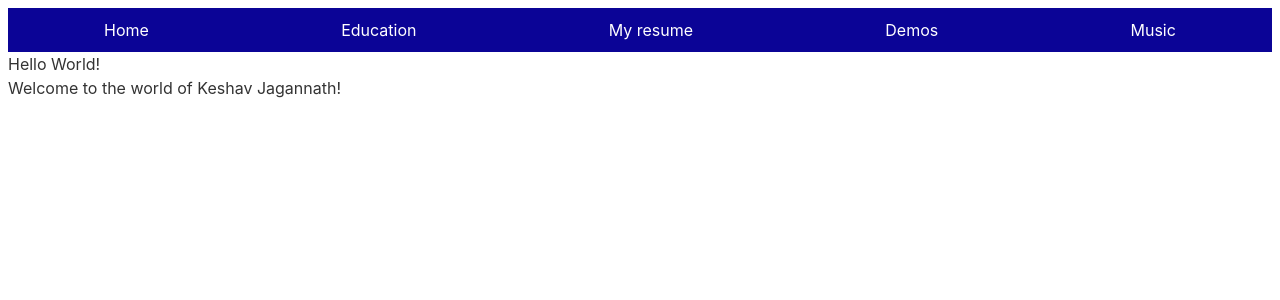
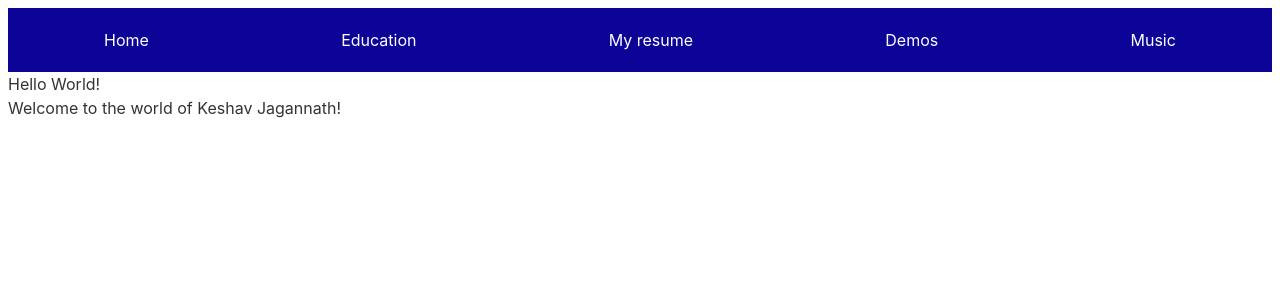
Before and after one commit to kjagannath3/personal_website, a Svelte app in the folder svelte-app/: page / in a window 1280 px wide. Shown: the top 300 px of the page. Built offline with nearby package versions, Linux system fonts and the light colour scheme.

Commit message:
fixed some styling

```diff
--- a/svelte-app/public/global.css
+++ b/svelte-app/public/global.css
@@ -27,6 +27,20 @@ a:visited {
 
 label {
 	display: block;
+}
+
+/* global.css */
+.button a {
+    color: white; /* Explicitly set text color for <Link> */
+    text-decoration: none; /* Removes underline from links */
+}
+
+.button a:visited {
+    color: white; /* Override visited link color */
+}
+
+.button:hover {
+    background-color: rgba(255, 255, 255, 0.2); /* Light background on hover */
 }
 
 input, button, select, textarea {
--- a/svelte-app/src/Navbar.svelte
+++ b/svelte-app/src/Navbar.svelte
@@ -13,38 +13,43 @@
 	]
 </script>
 
-<nav>
+<nav class="navbar">
     {#each buttons as button}
-        <Link to={button.link}>
+
+    <div class="button">
+        <Link class="button" to={button.link}>
             {button.label}
         </Link>
+    </div>
     {/each}
 </nav>
 
 
 <style>
-    nav {
+    .navbar{
     background-color: rgb(11, 4, 150); /* Dark background */
-        color: white;
     padding: 10px 0;
     display: flex; /* Align buttons in a row */
     justify-content: space-around; /* Even space between buttons */
 }
-    Link { /* Style for <a> or <Link> tags */
-    color: white; /* White text color */
-    text-decoration: none; /* Remove underline from links */
-    padding: 10px 20px;
-}
-    button {
-        background: none; /* Remove default button background */
+
+.button {
     border: none; /* Remove default button border */
-        color: white; /* White text color */
-        font-weight: bold;
     cursor: pointer;
     padding: 10px 20px;
 }
 
-    button:hover {
+.button a {
+    color: white; /* Explicitly set text color for <Link> */
+    text-decoration: none; /* Optional: removes underline */
+}
+
+.button a:visited {
+    color: white; /* Override visited link color */
+}
+
+.button:hover {
     background-color: rgba(255, 255, 255, 0.2); /* Light background on hover */
 }
+
 </style>
```
Lines whose indentation alone changed are shown as unchanged.
